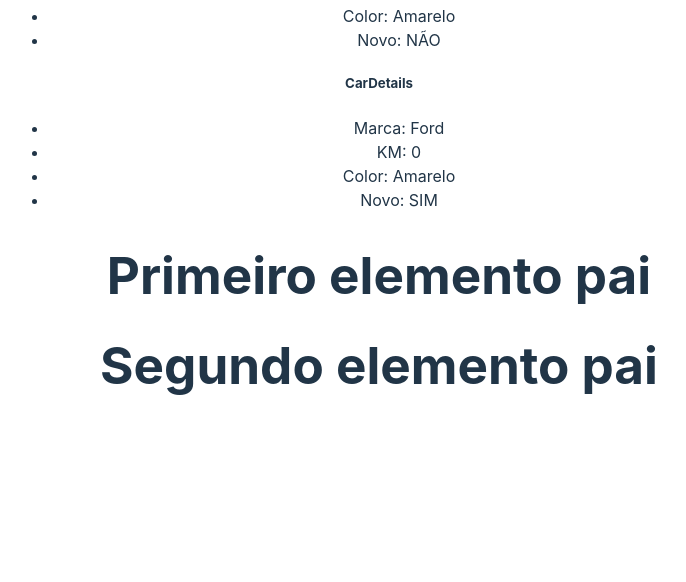
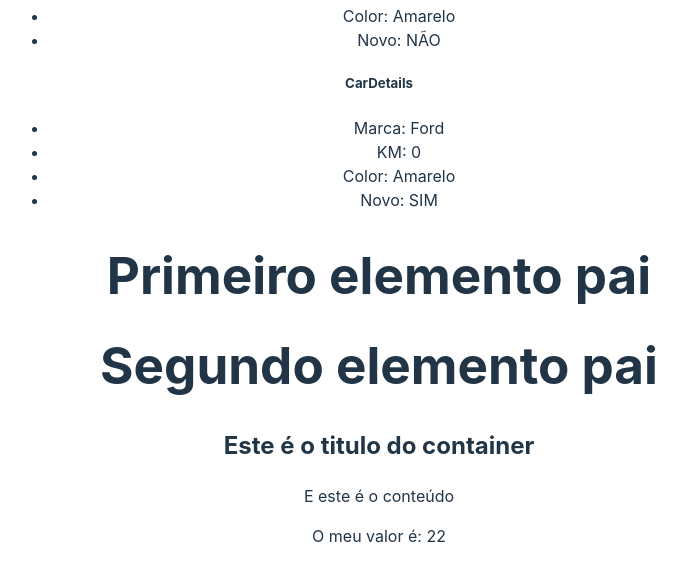
Before and after one commit to wandersonst7/estudos-reactjs, a React (Vite) app in the folder avancandoNoReact/: page / in a window 1280 px wide. Shown: the part 3114-3696 px from the top of the page, without its empty margins (261-947 px from the left). Built offline with nearby package versions, Linux system fonts and the light colour scheme.

Commit message:
A prop Children

```diff
--- a/avancandoNoReact/src/App.jsx
+++ b/avancandoNoReact/src/App.jsx
@@ -6,6 +6,7 @@
 import ShowUserName from './components/ShowUserName'
 import CarDetails from './components/CarDetails'
 import Fragments from './components/Fragments'
+import Container from './components/Container'
 
 function App() {
 
@@ -46,6 +47,11 @@
        }
        {/* React Fragments */}
        <Fragments/>
+
+       {/* prop Children */}
+       <Container myValue={22}>
+        <p>E este é o conteúdo</p>
+       </Container>
     </>
   )
 }
--- /dev/null
+++ b/avancandoNoReact/src/components/Container.jsx
@@ -0,0 +1,13 @@
+import React from 'react'
+
+const Container = ({ children, myValue }) => {
+  return (
+    <div>
+        <h2>Este é o titulo do container</h2>
+        {children}
+        <p>O meu valor é: {myValue}</p>
+    </div>
+  )
+}
+
+export default Container
```
